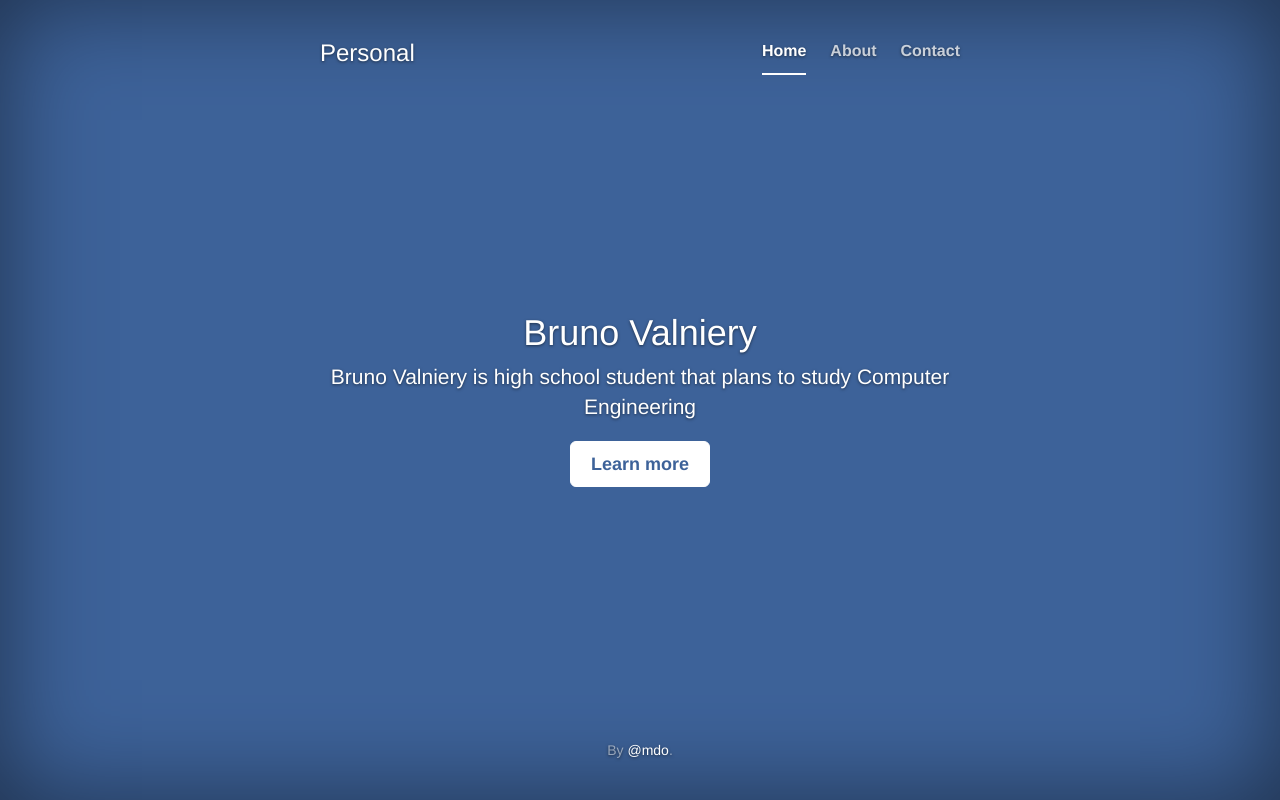
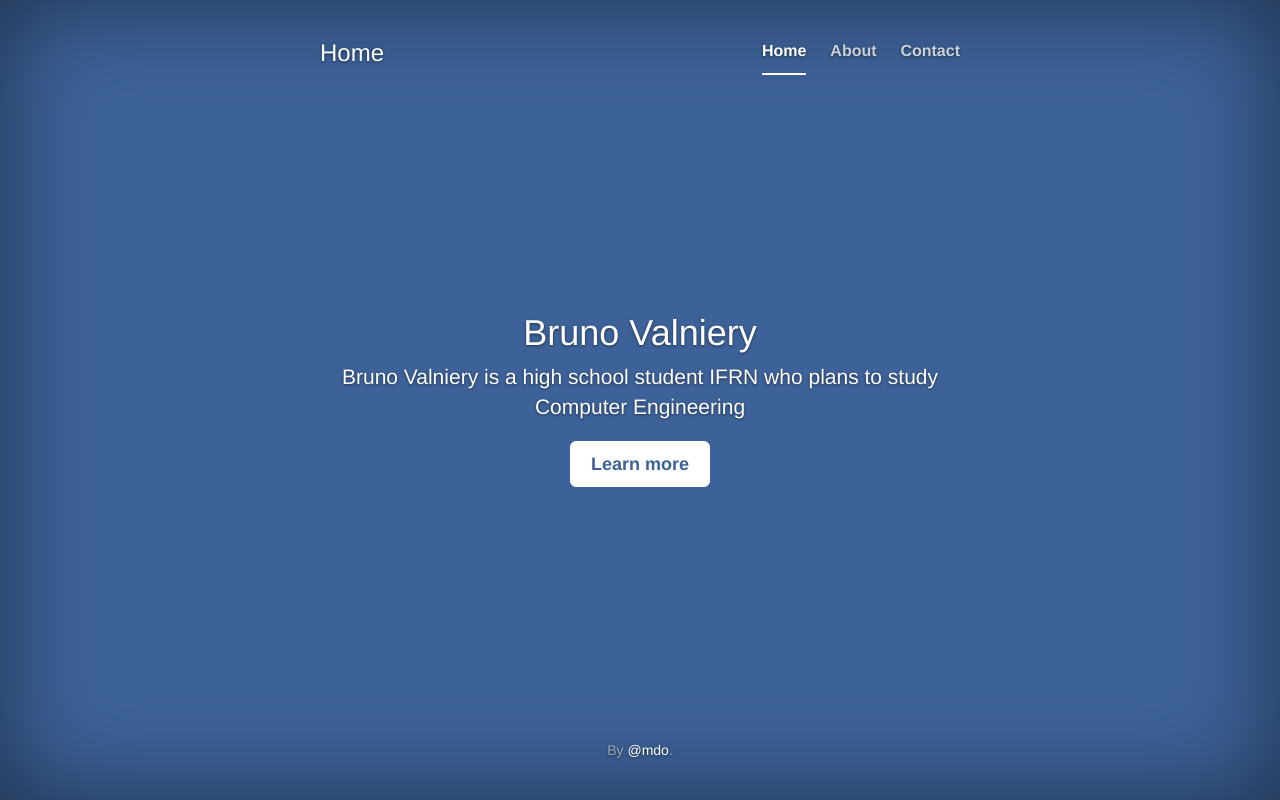
Before and after one commit to brunovalniery/brunovalniery.github.io, a plain HTML site: page index.html in a window 1280 px wide. Drawn offline with nearby package versions, Linux system fonts and the light colour scheme.

Commit message:
Update - description

```diff
--- a/index.html
+++ b/index.html
@@ -37,7 +37,7 @@
 
           <div class="masthead clearfix">
             <div class="inner">
-              <h3 class="masthead-brand">Personal</h3>
+              <h3 class="masthead-brand">Home</h3>
               <nav>
                 <ul class="nav masthead-nav">
                   <li class="active"><a href="index.html">Home</a></li>
@@ -50,7 +50,7 @@
 
           <div class="inner cover">
             <h1 class="cover-heading">Bruno Valniery</h1>
-            <p class="lead">Bruno Valniery is high school student that plans to study Computer Engineering</p>
+            <p class="lead">Bruno Valniery is a high school student IFRN who plans to study Computer Engineering</p>
             <p class="lead">
               <a href="about.html" class="btn btn-lg btn-default">Learn more</a>
             </p>
```
